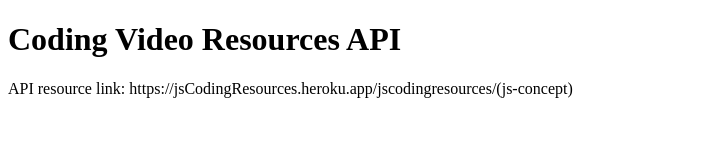
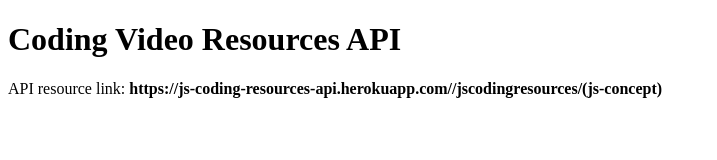
Before and after one commit to Daniel-Ezekiel/jsCodingResources-API, a website: page index.html in a window 1280 px wide. Shown: the whole page, without its empty margins (0-717 px from the left). Drawn offline with Linux system fonts and the light colour scheme.

Commit message:
updated index.html for api link

```diff
--- a/index.html
+++ b/index.html
@@ -8,6 +8,6 @@
 </head>
 <body>
     <h1>Coding Video Resources API</h1>
-    <p>API resource link: <a>https://jsCodingResources.heroku.app/jscodingresources/(js-concept) </a></p>
+    <p>API resource link: <span style="font-weight:bold">https://js-coding-resources-api.herokuapp.com//jscodingresources/(js-concept)</span></p>
 </body>
 </html>
```
